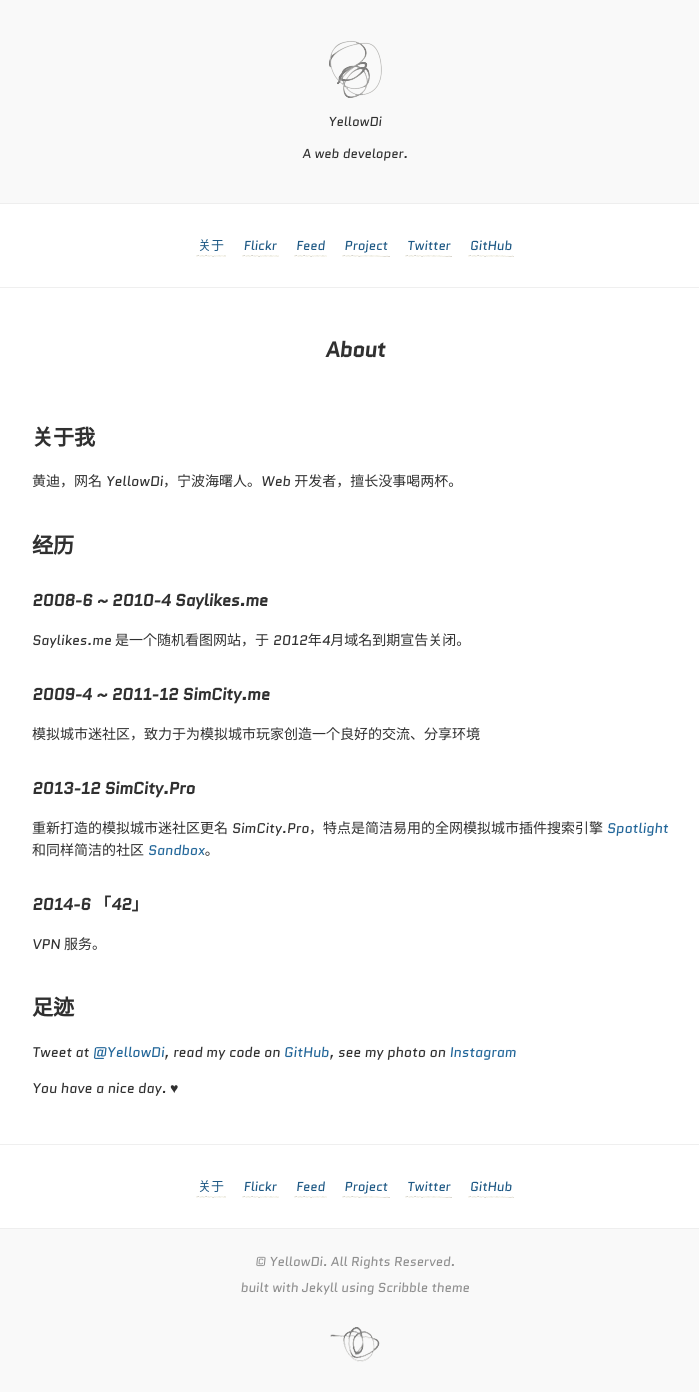
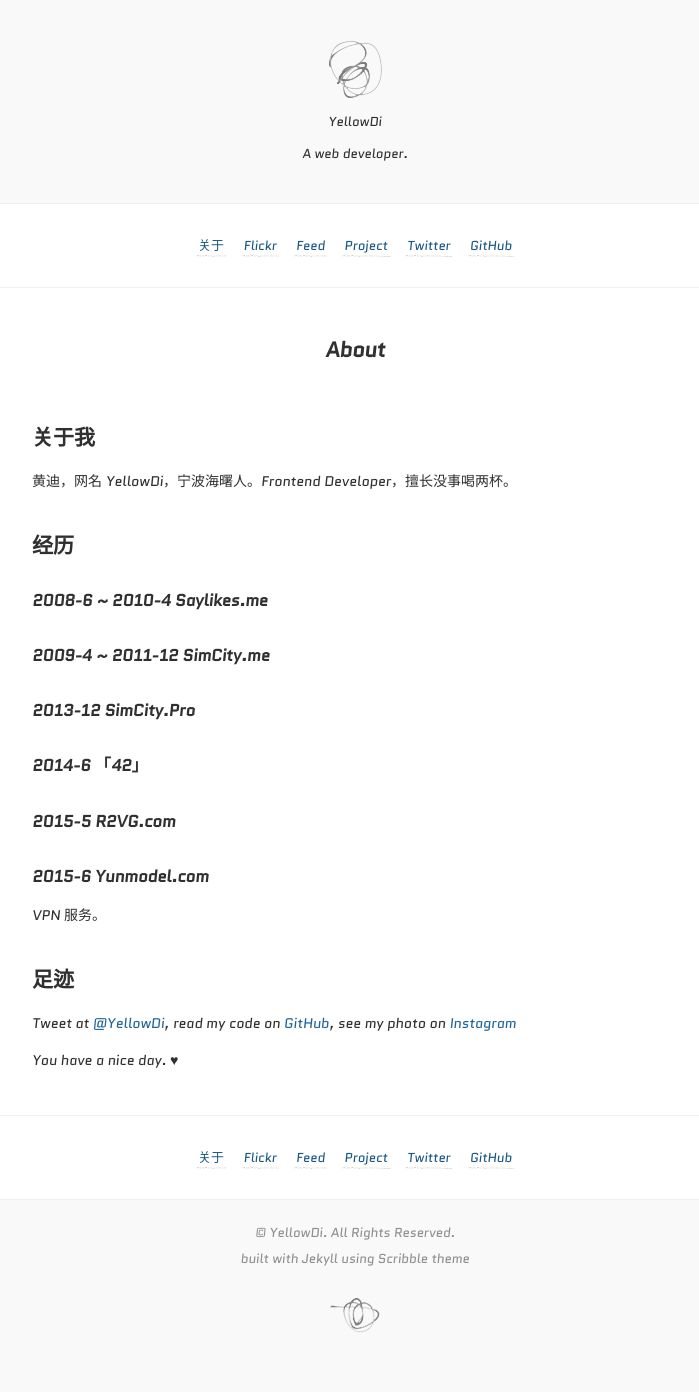
Before and after one commit to YellowDi/yellowdi.github.com, a Jekyll site: the page built from about.md, in a window 1280 px wide. Shown: the whole page, without its empty margins (285-984 px from the left). Built offline with Jekyll 4.4.1, drawn with Linux system fonts in a browser that asks for light colours; Markdown is read by kramdown in place of the engine named in the settings; after the commit the page ends 1363 px from its top, so only the background shows below that.

Commit message:
about me

```diff
--- a/about.md
+++ b/about.md
@@ -6,23 +6,16 @@ disqus: false
 
 ## 关于我
 
-黄迪，网名 YellowDi，宁波海曙人。Web 开发者，擅长没事喝两杯。
+黄迪，网名 YellowDi，宁波海曙人。Frontend Developer，擅长没事喝两杯。
 
 ## 经历
 
 ### 2008-6 ~ 2010-4 Saylikes.me
-
-Saylikes.me 是一个随机看图网站，于 2012年4月域名到期宣告关闭。
-
 ### 2009-4 ~ 2011-12 SimCity.me
-
-模拟城市迷社区，致力于为模拟城市玩家创造一个良好的交流、分享环境
-
 ### 2013-12 SimCity.Pro
-
-重新打造的模拟城市迷社区更名 SimCity.Pro，特点是简洁易用的全网模拟城市插件搜索引擎 [Spotlight](http://simcity.pro/spotlight) 和同样简洁的社区 [Sandbox](http://simcity.pro/sandbox)。
-
 ### 2014-6 「42」
+### 2015-5 R2VG.com
+### 2015-6 Yunmodel.com
 
 VPN 服务。
 
```
